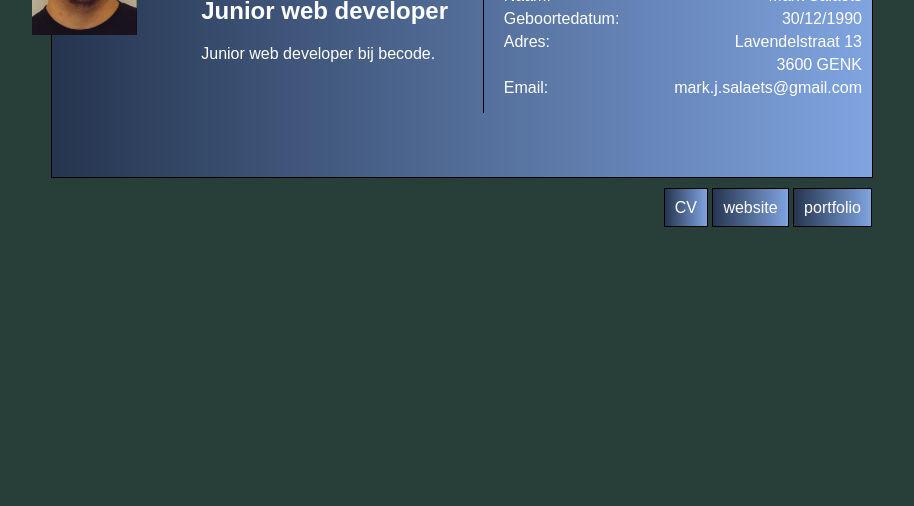
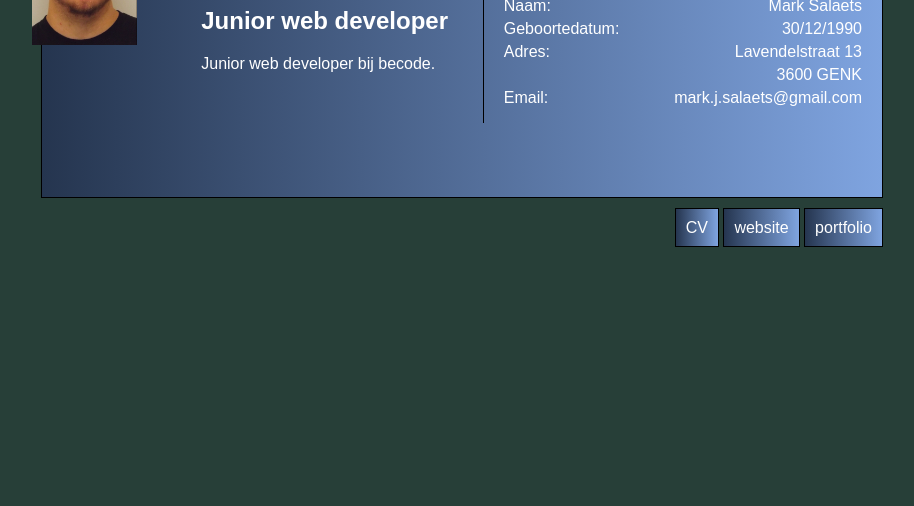
Before and after one commit to mark-salaets/VCard, a plain HTML site: page index.html in a window 1280 px wide. Shown: the part 294-800 px from the top of the page, without its empty margins (178-1092 px from the left). Drawn offline with Linux system fonts and the light colour scheme.

Commit message:
small fixes

```diff
--- a/style.css
+++ b/style.css
@@ -10,7 +10,7 @@ body {
   display: flex;
   justify-content: space-between;
   align-items: center;
-  padding: 10px;
+  padding: 20px;
   margin: 200px auto;
   background-image: linear-gradient(to right, rgb(37, 53, 79) , rgb(127, 164, 224));
   color: white;
@@ -34,7 +34,7 @@ li {
 
 .intro {
   align-self: flex-start;
-
+  padding: 0;
 }
 
 .question {
@@ -48,7 +48,7 @@ li {
 
 .links {
   position: absolute;
-  right: 0px;
+  right: -1px;
   bottom: -40px;
 }
 
```
